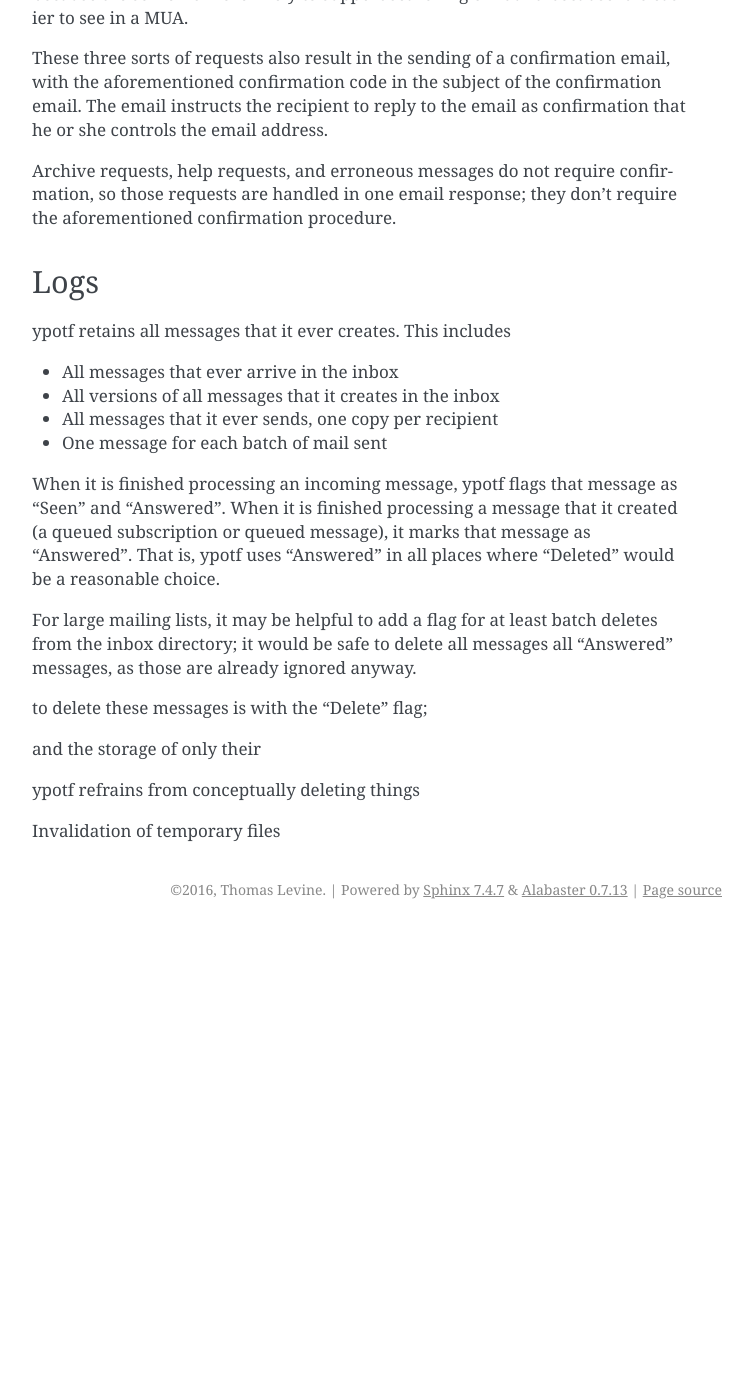
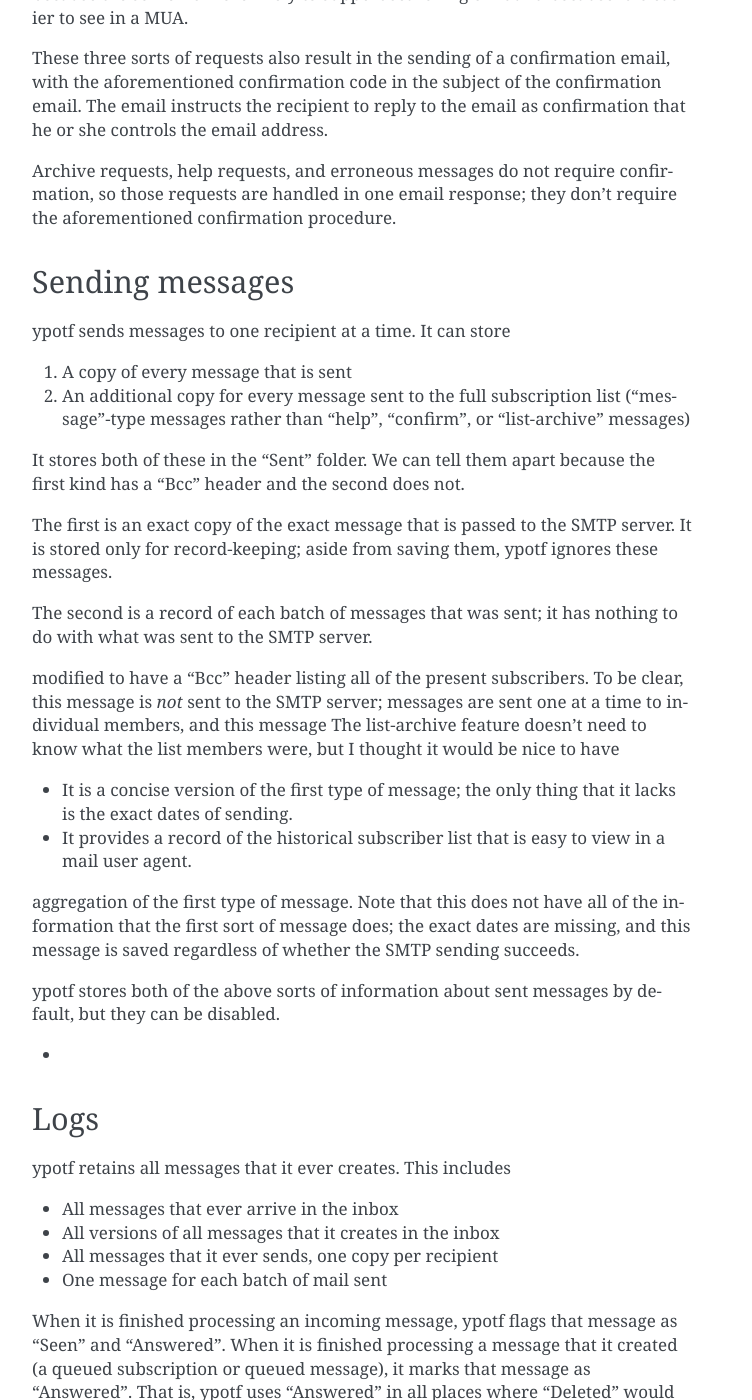
Before and after one commit to tlevine/ypotf, a Sphinx documentation site: the page built from docs/interacting.rst, in a window 1280 px wide and 1400 px high, scrolled down 3600 px. Shown: the whole window, without its empty margins (388-1140 px from the left). Built offline with Sphinx 7.4.7, drawn with Linux system fonts in a browser that asks for light colours; before the commit the page ends 4529 px from its top, so only the background shows below that.

Commit message:
Automatic commit with j

```diff
--- a/docs/interacting.rst
+++ b/docs/interacting.rst
@@ -160,6 +160,46 @@ Archive requests, help requests, and erroneous messages do not require
 confirmation, so those requests are handled in one email response;
 they don't require the aforementioned confirmation procedure.
 
+Sending messages
+^^^^^^^^^^^^^^^^^^^^
+ypotf sends messages to one recipient at a time. It can store
+
+1. A copy of every message that is sent
+2. An additional copy for every message sent to the full subscription
+   list ("message"-type messages rather than "help", "confirm", or
+   "list-archive" messages)
+
+It stores both of these in the "Sent" folder. We can tell them apart
+because the first kind has a "Bcc" header and the second does not.
+
+The first is an exact copy of the exact message that is passed to the
+SMTP server. It is stored only for record-keeping; aside from saving
+them, ypotf ignores these messages.
+
+The second is a record of each batch of messages that was sent; it has
+nothing to do with what was sent to the SMTP server.
+
+modified to have a "Bcc" header listing
+all of the present subscribers. To be clear, this message is *not* sent
+to the SMTP server; messages are sent one at a time to individual
+members, and this message
+The list-archive feature doesn't need to know what the list members
+were, but I thought it would be nice to have
+
+* It is a concise version of the first type of message; the only
+  thing that it lacks is the exact dates of sending.
+* It provides a record of the historical subscriber list that is easy to
+  view in a mail user agent.
+aggregation of the first type of message. Note that this does not have
+all of the information that the first sort of message does; the exact
+dates are missing, and this message is saved regardless of whether the
+SMTP sending succeeds.
+
+ypotf stores both of the above sorts of information about sent messages
+by default, but they can be disabled.
+
+*
+
 Logs
 ^^^^^
 ypotf retains all messages that it ever creates. This includes
```
